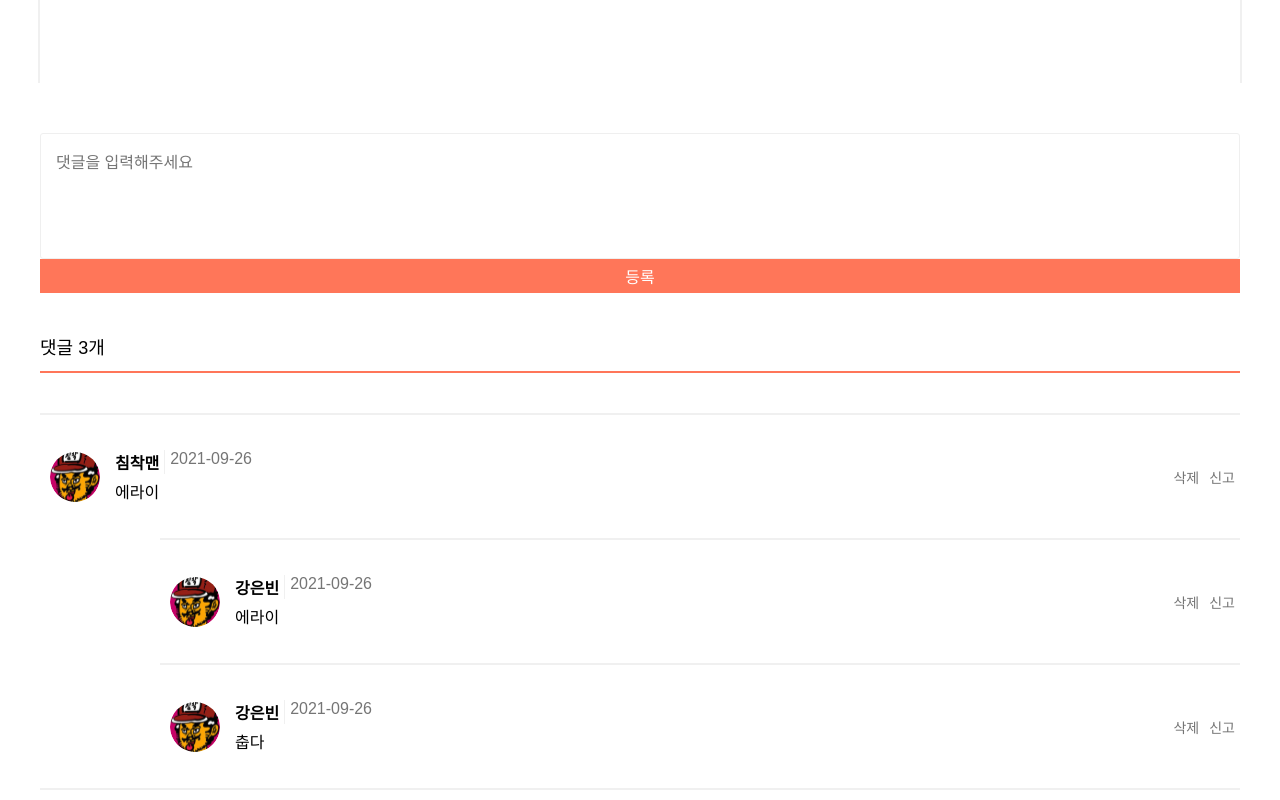
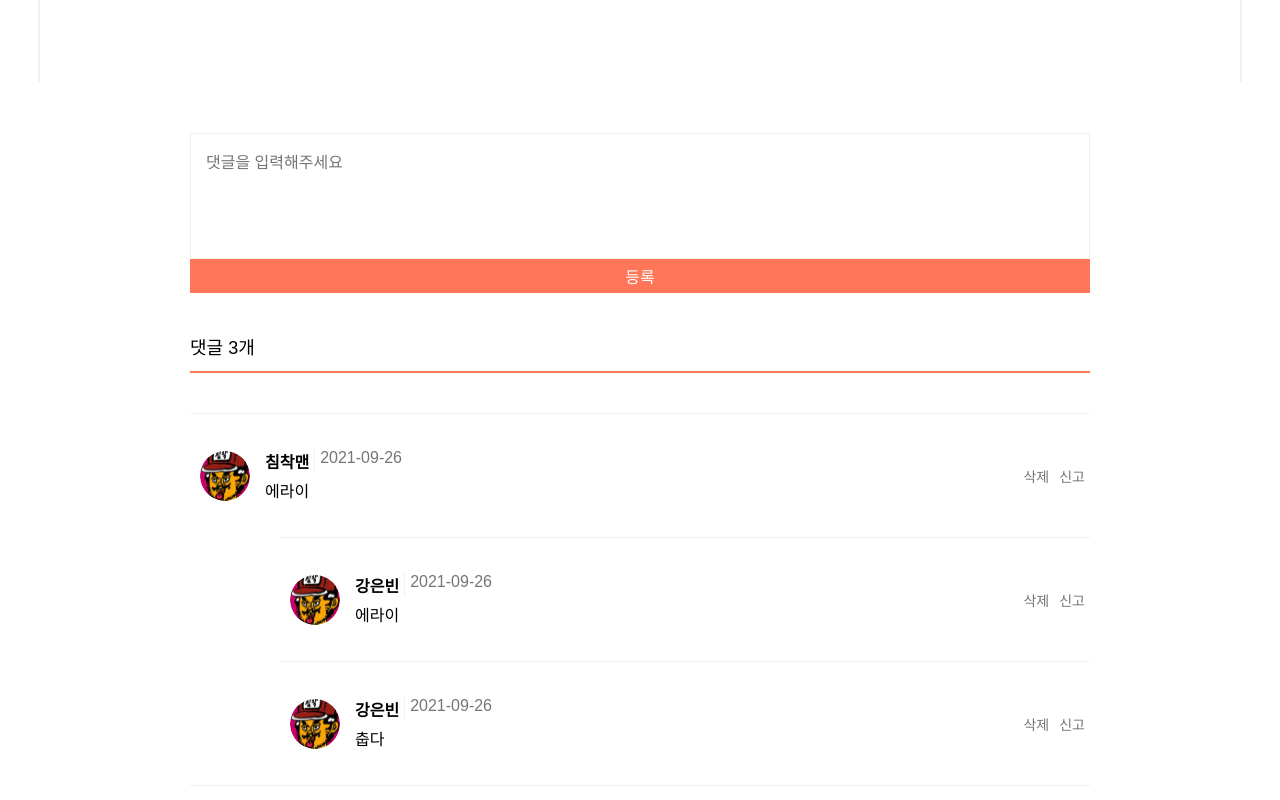
Before and after one commit to DSM-Portfolist/Portfolist-Front, a React (Create React App) app: page /portfolio/1 in a window 1280 px wide. Shown: the part 1000-1800 px from the top of the page. Built offline with nearby package versions, Linux system fonts and the light colour scheme.

Commit message:
[MODIFY] 댓글 스타일 수정

```diff
--- a/src/components/portfolioDetail/comment/style.ts
+++ b/src/components/portfolioDetail/comment/style.ts
@@ -2,7 +2,7 @@ import styled from "@emotion/styled";
 import { mainColor } from "../../../util/css/color/color";
 
 export const CommentWrapper = styled.div`
-  width: 1200px;
+  width: 900px;
   height: 850px;
   margin: 50px auto;
 `;
@@ -52,7 +52,7 @@ export const CommentItemWrapper = styled.div`
   display: flex;
   flex-direction: column;
   align-items: center;
-  border-top: 2px solid #f0f0f0;
+  border-top: 1px solid #f0f0f0;
 
   .comment {
     width: 100%;
@@ -134,7 +134,7 @@ export const MoreButton = styled.button`
 export const ReComment = styled.div`
   width: 90%;
   margin-left: 10%;
-  border-top: 2px solid #f0f0f0;
+  border-top: 1px solid #f0f0f0;
 
   display: flex;
   flex-direction: row;
```
